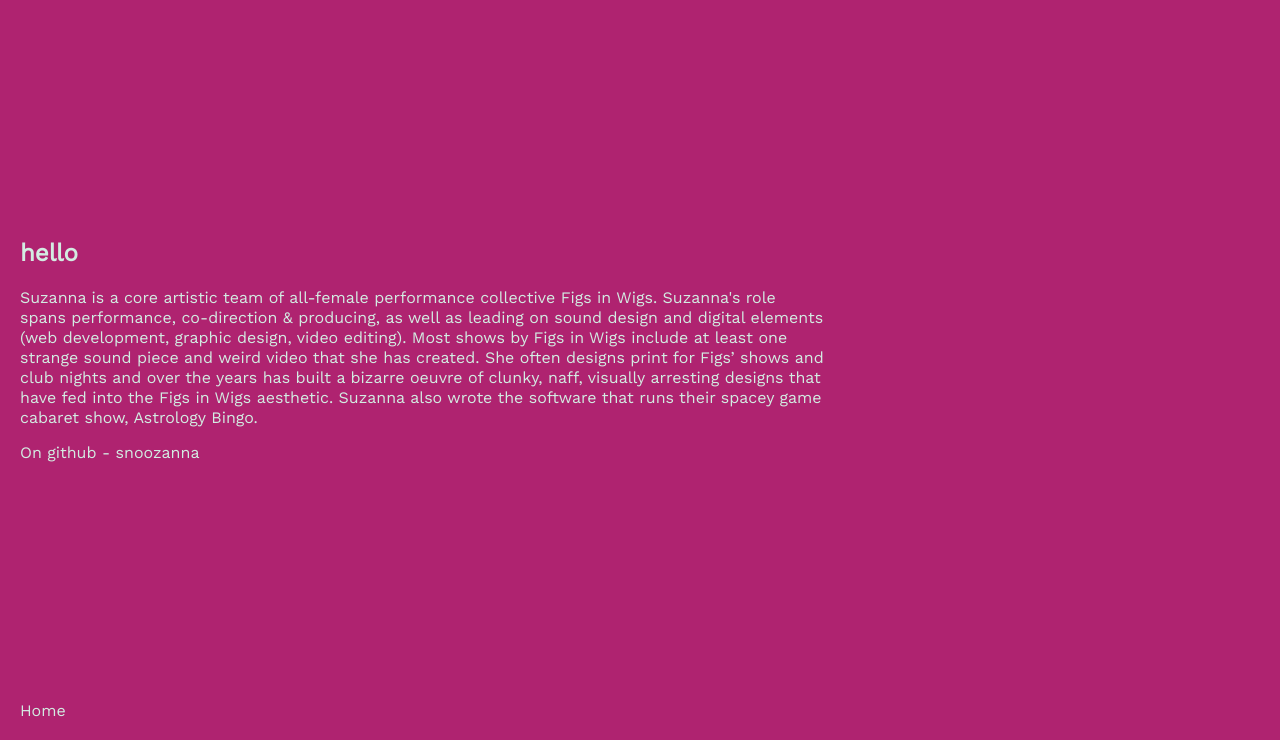
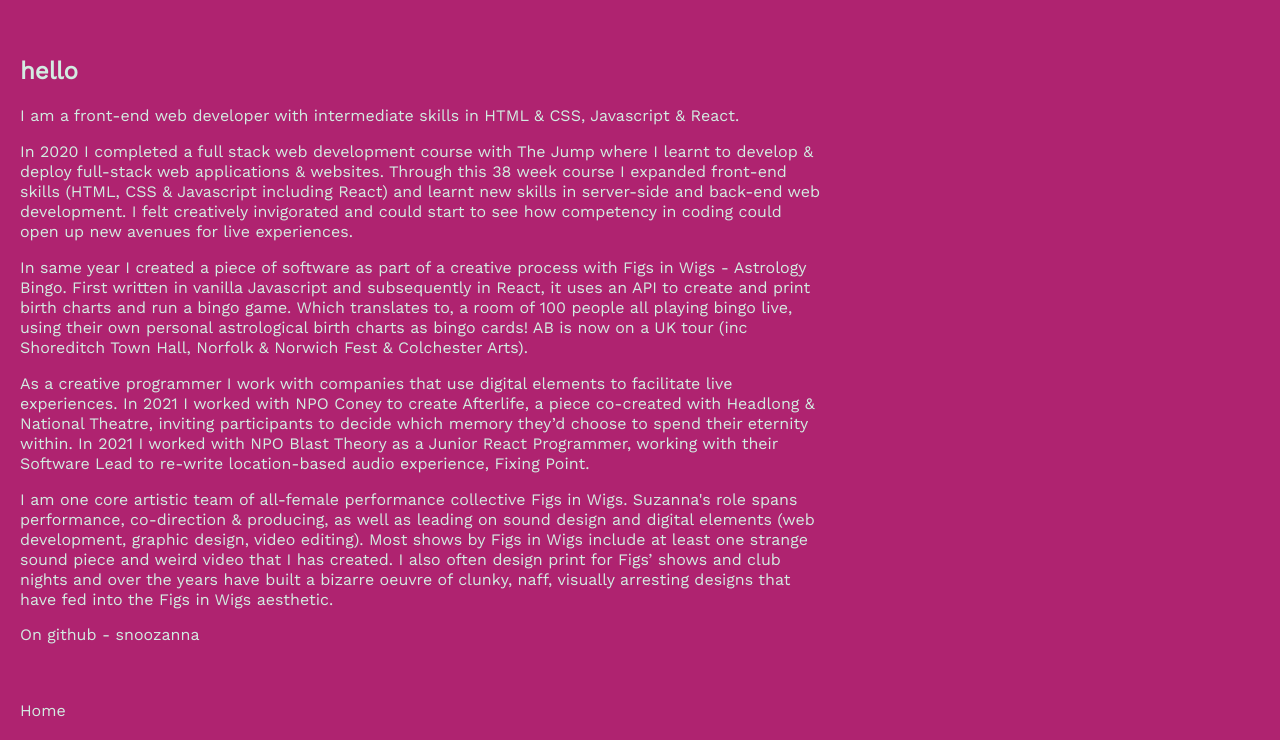
Before and after one commit to snoozanna/portfolio, a plain HTML site: page about.html in a window 1280 px wide. Shown: the part 60-800 px from the top of the page. Drawn offline with nearby package versions, Linux system fonts and the light colour scheme.

Commit message:
biog update

```diff
--- a/about.html
+++ b/about.html
@@ -29,18 +29,42 @@
   <main>
     <h2 class="title'">hello</h2>
     <div class="biog">
-      <p>Suzanna is a core artistic team of all-female performance collective <a href="https://www.figsinwigs.com">Figs
+      <p>I am a front-end web developer with intermediate skills in HTML & CSS, Javascript & React.</p>
+      <p>In 2020 I completed a full stack web development course with <a href="https://www.thejump.tech/">The Jump</a>
+        where I learnt to develop & deploy full-stack web applications &
+        websites. Through this 38 week course I expanded front-end skills (HTML, CSS & Javascript including React) and
+        learnt
+        new skills in server-side and back-end web development. I felt creatively invigorated and could start to see how
+        competency in coding could open up new avenues for live experiences.</p>
+      <p>
+        In same year I created a piece of software as part of a creative process with Figs in Wigs - <a
+          href="https://www.astrologybingo.com/"> Astrology Bingo</a>. First
+        written in vanilla Javascript and subsequently in React, it uses an API to create and print birth charts and run
+        a bingo
+        game. Which translates to, a room of 100 people all playing bingo live, using their own personal astrological
+        birth
+        charts as bingo cards! AB is now on a UK tour (inc Shoreditch Town Hall, Norfolk & Norwich Fest & Colchester
+        Arts).
+      </p>
+      <p>As a creative programmer I work with companies that use digital elements to facilitate live experiences. In
+        2021
+        I
+        worked with NPO Coney to create Afterlife, a piece co-created with Headlong & National Theatre, inviting
+        participants to
+        decide which memory they’d choose to spend their eternity within. In 2021 I worked with NPO Blast Theory as a
+        Junior
+        React Programmer, working with their Software Lead to re-write location-based audio experience, Fixing Point.
+      </p>
+      <p>I am one core artistic team of all-female performance collective <a href="https://www.figsinwigs.com">Figs
           in
           Wigs</a>. Suzanna's role spans performance, co-direction & producing, as well as leading on sound design and
         digital
         elements
         (web
         development, graphic design, video editing). Most shows by Figs in Wigs include at least one strange sound piece
-        and weird video that she has created. She often designs print for Figs’ shows and club nights and over the years
-        has built a bizarre oeuvre of clunky, naff, visually arresting designs that have fed into the Figs in Wigs
+        and weird video that I has created. I also often design print for Figs’ shows and club nights and over the years
+        have built a bizarre oeuvre of clunky, naff, visually arresting designs that have fed into the Figs in Wigs
         aesthetic.
-        Suzanna also wrote the software that runs their spacey game cabaret show,<a
-          href="https://www.astrologybingo.com/"> Astrology Bingo</a>.
       </p>
     </div>
     <p>On github - <a href="https://github.com/suzannahurst">snoozanna</a></p>
```
